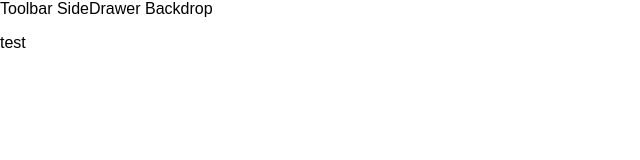
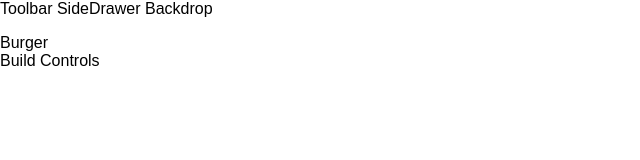
Before and after one commit to Mandres07/burger-builder-app, a React (Create React App) app: page / in a window 1280 px wide. Shown: the top 160 px of the page, without its empty margins (0-640 px from the left). Built offline with nearby package versions, Linux system fonts and the light colour scheme.

Commit message:
added structure of the app

```diff
--- a/src/App.js
+++ b/src/App.js
@@ -1,11 +1,12 @@
 import React, { Component } from 'react';
 import Layout from './components/Layout/Layout';
+import BurgerBuilder from './containers/BurgerBuilder/BurgerBuilder';
 
 class App extends Component {
    render() {
       return (
          <Layout>
-            <p>test</p>
+            <BurgerBuilder />
          </Layout>
       );
    }
--- a/src/components/Layout/Layout.js
+++ b/src/components/Layout/Layout.js
@@ -1,11 +1,12 @@
 import React from 'react';
 import Auxiliary from '../../hoc/Auxiliary';
+import classes from './Layout.module.css';
 
 const Layout = props => {
    return (
       <Auxiliary>
          <div>Toolbar       SideDrawer        Backdrop</div>
-         <main>
+         <main className={classes.Content}>
             {props.children}
          </main>
       </Auxiliary>
--- /dev/null
+++ b/src/components/Layout/Layout.module.css
@@ -0,0 +1,3 @@
+.Content {
+   margin-top: 16px;
+}
--- a/src/containers/BurgerBuilder/BurgerBuilder.js
+++ b/src/containers/BurgerBuilder/BurgerBuilder.js
@@ -1,9 +1,13 @@
 import React, { Component } from 'react';
+import Auxiliary from '../../hoc/Auxiliary';
 
 class BurgerBuilder extends Component {
    render() {
       return (
-         <div></div>
+         <Auxiliary>
+            <div>Burger</div>
+            <div>Build Controls</div>
+         </Auxiliary>
       );
    }
 }
```
